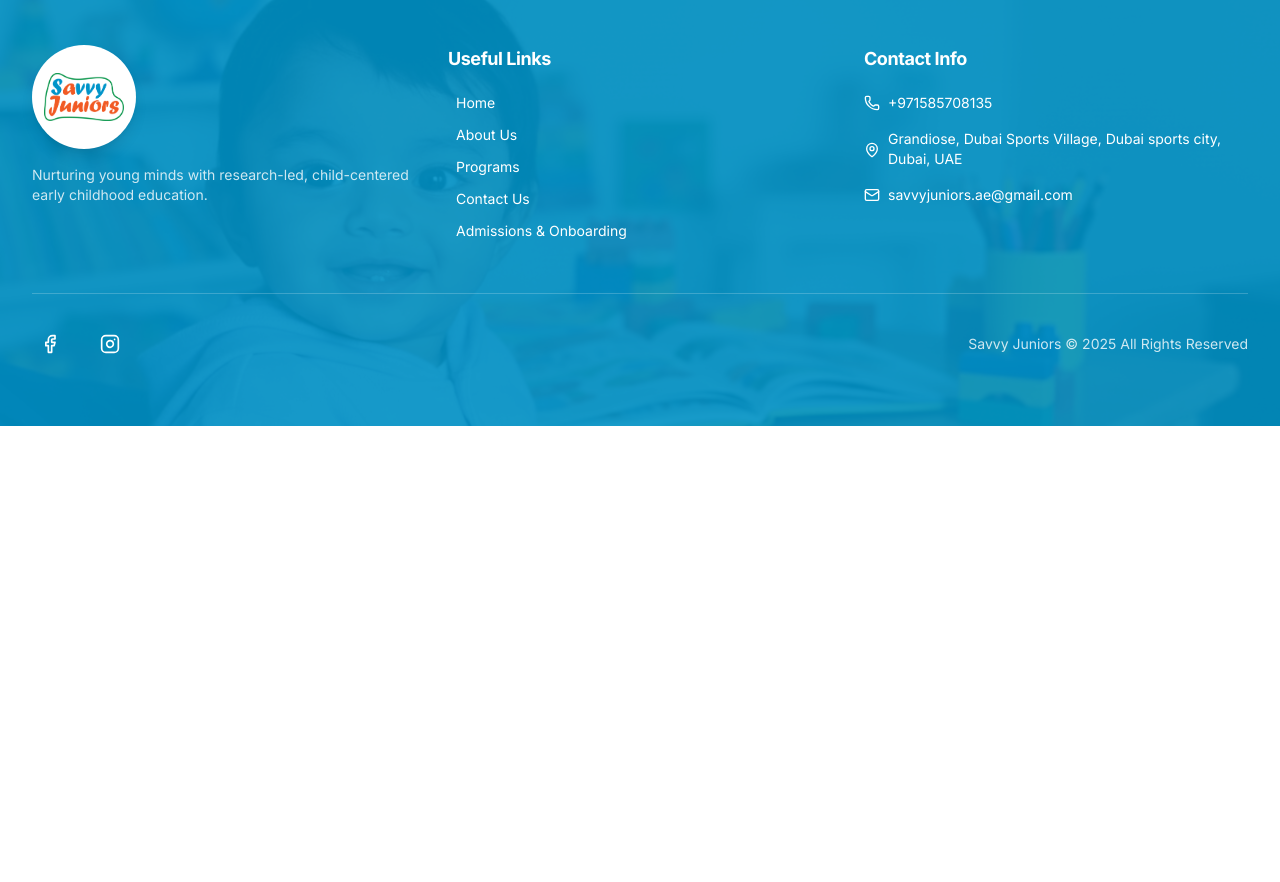
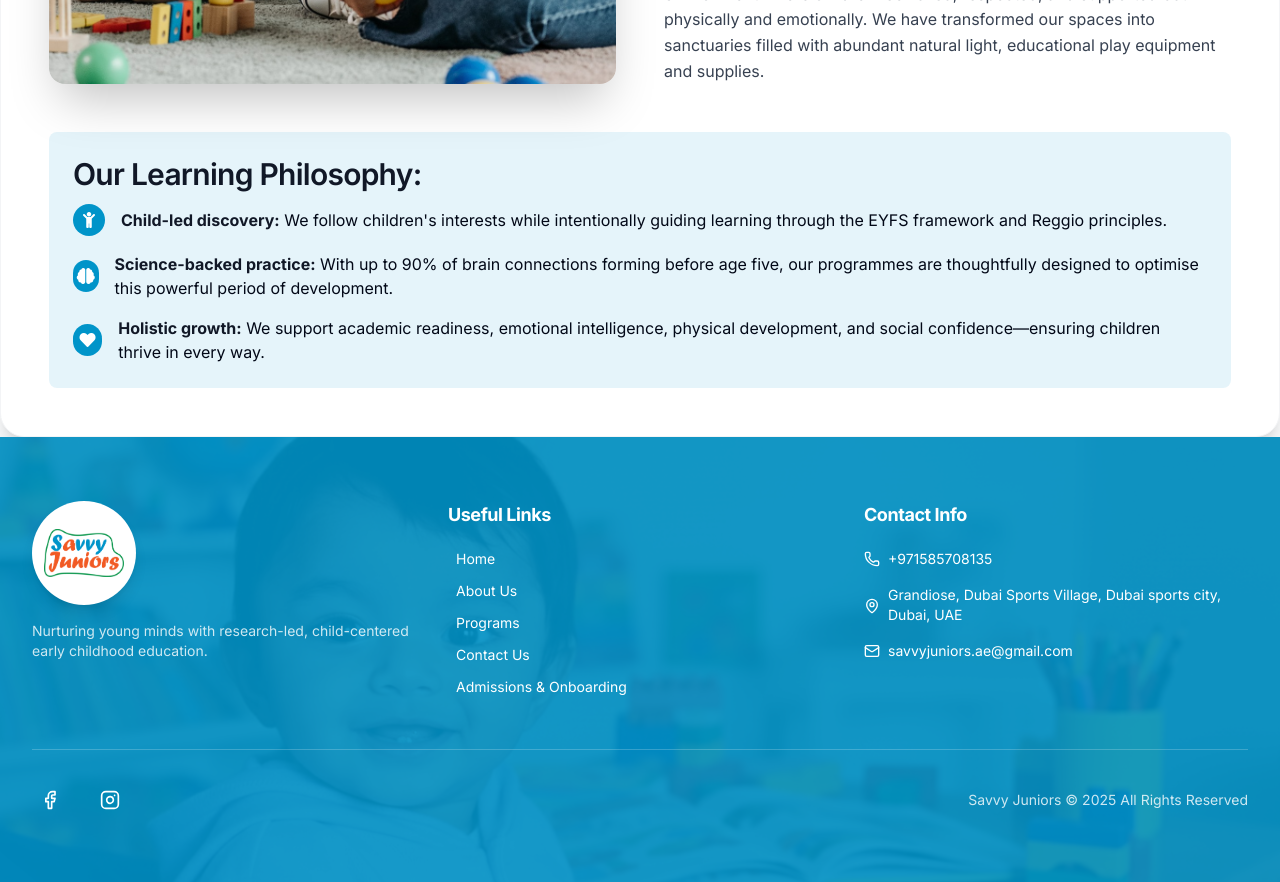
Before and after one commit to kiranmj0/savvy_juniors, a React (Vite) app: page /react-test/about in a window 1280 px wide. Shown: the part 640-1522 px from the top of the page. Before the commit the page ends 1066 px from the top, so only its background shows below. Built offline with nearby package versions, Linux system fonts and the light colour scheme.

Commit message:
Image changes

```diff
--- a/client/App.tsx
+++ b/client/App.tsx
@@ -22,7 +22,7 @@ const App = () => (
     <TooltipProvider>
       <Toaster />
       <Sonner />
-      <BrowserRouter basename="/">
+      <BrowserRouter basename="/react-test/">
         <ScrollToTop />
         <Routes>
           <Route path="/" element={<Index />} />
--- a/client/pages/About.tsx
+++ b/client/pages/About.tsx
@@ -55,25 +55,29 @@ export default function About() {
               </div>
             </div>
 
-            <div className="mt-8 lg:mt-12 p-4 sm:p-6 lg:p-8 bg-white rounded-xl shadow-xl hover:shadow-2xl transition-shadow duration-300 border border-gray-100">
-              <h2 className="text-2xl font-bold text-gray-900 mb-6">
-                Our Learning Philosophy:
-              </h2>
-              <div className="text-left space-y-6 text-gray-600">
-                <div className="flex gap-3 items-start">
-                  <span className="text-primary text-xl mt-1"><i className="fas fa-child"></i></span>
+            <div className="mt-8 lg:mt-12 bg-primary/10 p-6 rounded-lg">
+              <h3 className="font-semibold text-gray-900 mb-3">Our Learning Philosophy:</h3>
+              <div className="space-y-4">
+                <div className="flex items-center gap-4">
+                  <span className="w-8 h-8 bg-primary text-white rounded-full flex items-center justify-center">
+                    <i className="fas fa-child"></i>
+                  </span>
                   <div>
                     <strong className="text-gray-900">Child-led discovery:</strong> We follow children's interests while intentionally guiding learning through the EYFS framework and Reggio principles.
                   </div>
                 </div>
-                <div className="flex gap-3 items-start">
-                  <span className="text-primary text-xl mt-1"><i className="fas fa-brain"></i></span>
+                <div className="flex items-center gap-4">
+                  <span className="w-8 h-8 bg-primary text-white rounded-full flex items-center justify-center">
+                    <i className="fas fa-brain"></i>
+                  </span>
                   <div>
                     <strong className="text-gray-900">Science-backed practice:</strong> With up to 90% of brain connections forming before age five, our programmes are thoughtfully designed to optimise this powerful period of development.
                   </div>
                 </div>
-                <div className="flex gap-3 items-start">
-                  <span className="text-primary text-xl mt-1"><i className="fas fa-heart"></i></span>
+                <div className="flex items-center gap-4">
+                  <span className="w-8 h-8 bg-primary text-white rounded-full flex items-center justify-center">
+                    <i className="fas fa-heart"></i>
+                  </span>
                   <div>
                     <strong className="text-gray-900">Holistic growth:</strong> We support academic readiness, emotional intelligence, physical development, and social confidence—ensuring children thrive in every way.
                   </div>
--- a/client/pages/Index.tsx
+++ b/client/pages/Index.tsx
@@ -443,12 +443,12 @@ export default function Home() {
                   <span className="transition-colors">savvyjuniors.ae@gmail.com</span>
                 </div>
                 <div className="flex items-center gap-3 animate-slide-in-left" style={{ animationDelay: '0.8s' }}>
-                  <div className="bg-white rounded-full w-10 h-10 flex items-center justify-center shadow-lg">
+                  <div className="bg-white rounded-full w-10 h-10 flex items-center justify-center shadow-lg flex-shrink-0">
                     <span className="text-accent text-lg">
                       <i className="fas fa-map-marker-alt"></i>
                     </span>
                   </div>
-                  <span className="transition-colors ">Grandiose, Dubai Sports Village, Dubai sports city, Dubai, UAE</span>
+                  <span className="transition-colors text-sm sm:text-base">Grandiose, Dubai Sports Village, Dubai sports city, Dubai, UAE</span>
                 </div>
               </div>
               <Link
--- a/vite.config.ts
+++ b/vite.config.ts
@@ -5,7 +5,7 @@ import { createServer } from "./server";
 
 // https://vitejs.dev/config/
 export default defineConfig(({ mode }) => ({
-  base: '/',
+  base: '/react-test/',
   server: {
     host: "::",
     port: 8080,
```
Also changed, not shown: public/gallery-showcase.png, public/hero-banner.png.
